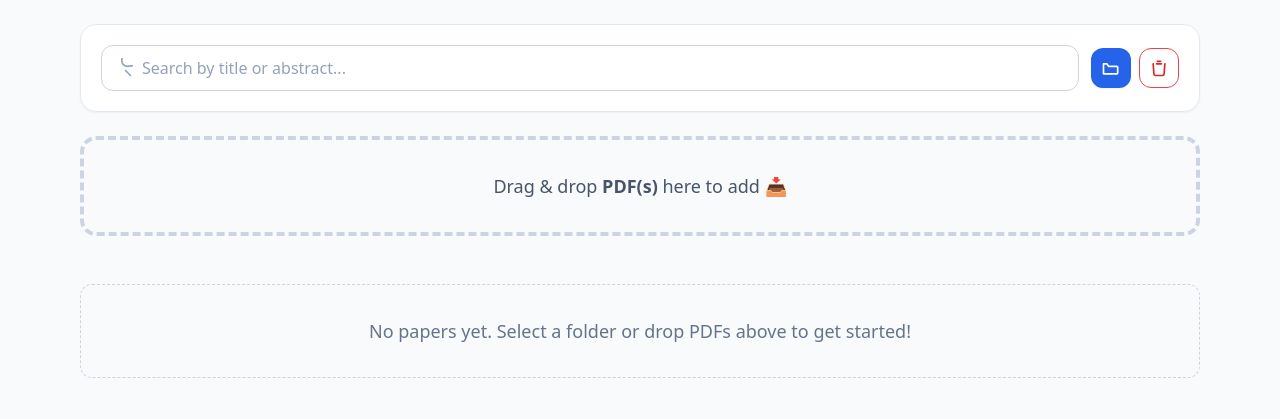
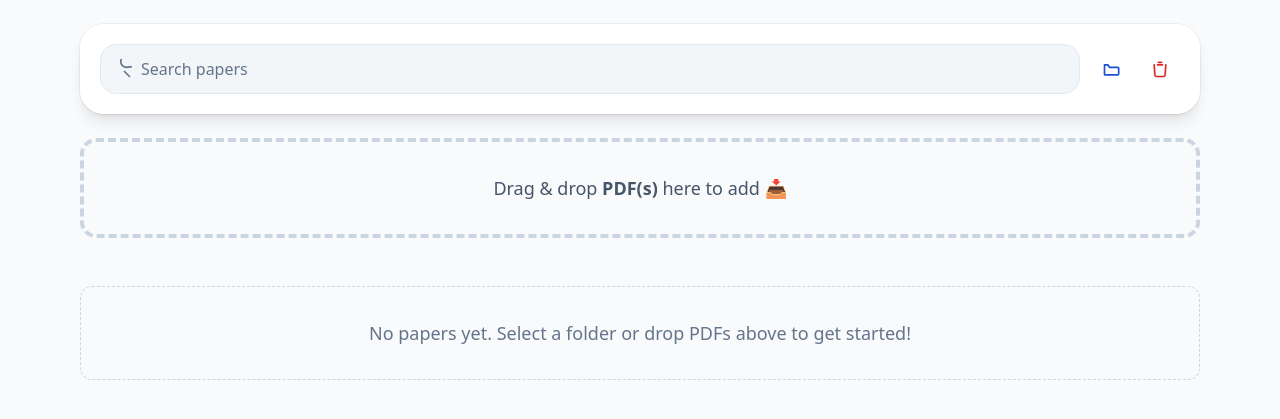
Before and after one commit to kazisr/PaperShelf, a FastAPI app: page / in a window 1280 px wide. Shown: the part 57-476 px from the top of the page. Run offline with FastAPI, Linux system fonts and the light colour scheme; data that the repository does not hold is empty; some libraries are stand-ins or nearby versions.

Commit message:
search bar redesigned with M3 theme

```diff
--- a/templates/index.html
+++ b/templates/index.html
@@ -1,39 +1,47 @@
 {% extends "base.html" %} {% block title %}PaperShelf Library{% endblock %} {%
 block content %}
 
-<!-- Top panel (redesigned, all features preserved) -->
-<div class="rounded-2xl border border-slate-200 dark:border-slate-700 bg-white/90 dark:bg-slate-900/80 shadow-sm p-4 md:p-5 mb-6 backdrop-blur supports-[backdrop-filter]:backdrop-blur">
+<!-- Top panel · Material 3 style (all features preserved) -->
+<div class="mb-6">
+  <div class="rounded-3xl bg-white/95 dark:bg-slate-900/80 shadow-lg ring-1 ring-slate-950/5 dark:ring-white/10 backdrop-blur supports-[backdrop-filter]:backdrop-blur">
+    <div class="p-4 md:p-5">
       <div class="flex flex-col gap-4">
-    <!-- Row: Search + Actions -->
+
+        <!-- Row: Search (filled text field) + Actions (icon buttons) -->
         <div class="flex items-center gap-3">
-      <!-- Search (GET form) -->
+          <!-- Search (GET form) · M3 filled text field with leading icon -->
           <form method="get" class="relative flex-1 min-w-0">
-        <svg class="w-5 h-5 text-slate-400 dark:text-slate-400 absolute left-3 top-1/2 -translate-y-1/2" xmlns="http://www.w3.org/2000/svg" fill="none" viewBox="0 0 24 24" stroke="currentColor" aria-hidden="true">
+            <label class="absolute left-3 top-1/2 -translate-y-1/2 pointer-events-none">
+              <svg class="w-5 h-5 text-slate-500 dark:text-slate-400" xmlns="http://www.w3.org/2000/svg" fill="none" viewBox="0 0 24 24" stroke="currentColor" aria-hidden="true">
                 <path stroke-linecap="round" stroke-linejoin="round" stroke-width="2" d="M21 21l-6-6m2-5a7 7 7 0 11-14 0 7 7 0 0114 0z" />
               </svg>
+            </label>
             <input
               name="q"
               value="{{ q }}"
-          placeholder="Search by title or abstract..."
-          class="w-full rounded-xl border border-slate-300 dark:border-slate-600 bg-white dark:bg-slate-800 pl-10 pr-4 py-2.5 text-slate-800 dark:text-slate-100 placeholder:text-slate-400 focus:ring-2 focus:ring-blue-500 focus:border-blue-500 outline-none transition"
+              placeholder="Search papers"
+              class="w-full pl-10 pr-4 py-3 rounded-2xl bg-slate-100/90 dark:bg-slate-800/80 text-slate-900 dark:text-slate-100 placeholder:text-slate-500 dark:placeholder:text-slate-400 border border-slate-200 dark:border-slate-700 focus:outline-none focus:ring-2 focus:ring-blue-600/60 focus:border-blue-500 transition"
               oninput="liveSearch(this.value)"
             />
           </form>
 
-      <!-- Actions: Folder (label for #folderPicker) + Clean DB (POST form) -->
+          <!-- Actions (icon buttons with state layer) -->
           <div class="flex items-center gap-2 shrink-0">
-        <!-- Select Folder (icon-only button via label) -->
-        <label for="folderPicker" class="inline-flex items-center justify-center w-10 h-10 rounded-xl bg-blue-600 hover:bg-blue-700 text-white shadow-sm cursor-pointer transition" title="Select Folder" aria-label="Select Folder">
-          <svg xmlns="http://www.w3.org/2000/svg" class="w-5 h-5" fill="none" viewBox="0 0 24 24" stroke="currentColor" stroke-width="2" aria-hidden="true">
+            <!-- Select Folder (label controls hidden input) -->
+            <label for="folderPicker"
+                   class="relative inline-flex items-center justify-center size-10 rounded-full text-blue-700 dark:text-sky-300 hover:bg-blue-600/10 dark:hover:bg-white/10 active:scale-[0.98] transition"
+                   title="Select folder" aria-label="Select folder">
+              <svg xmlns="http://www.w3.org/2000/svg" class="size-5" fill="none" viewBox="0 0 24 24" stroke="currentColor" stroke-width="2" aria-hidden="true">
                 <path stroke-linecap="round" stroke-linejoin="round" d="M3 7h4l2 3h10a1 1 0 011 1v7a1 1 0 01-1 1H3V7z" />
               </svg>
             </label>
             <input id="folderPicker" type="file" webkitdirectory directory multiple hidden />
 
-        <!-- Clean DB (icon-only POST) -->
+            <!-- Clean DB (POST) -->
             <form method="post" action="/dev/clean" class="shrink-0" title="Clean DB &amp; Files" aria-label="Clean DB &amp; Files">
-          <button class="inline-flex items-center justify-center w-10 h-10 rounded-xl border border-red-500 text-red-600 hover:bg-red-50 dark:hover:bg-red-900/20 transition">
-            <svg xmlns="http://www.w3.org/2000/svg" class="w-5 h-5" fill="none" viewBox="0 0 24 24" stroke="currentColor" stroke-width="2" aria-hidden="true">
+              <button type="submit"
+                class="relative inline-flex items-center justify-center size-10 rounded-full text-red-600 dark:text-red-400 border border-transparent hover:bg-red-600/10 dark:hover:bg-white/10 active:scale-[0.98] transition">
+                <svg xmlns="http://www.w3.org/2000/svg" class="size-5" fill="none" viewBox="0 0 24 24" stroke="currentColor" stroke-width="2" aria-hidden="true">
                   <path stroke-linecap="round" stroke-linejoin="round" d="M19 7l-.867 12.142A2 2 0 0116.138 21H7.862a2 2 0 01-1.995-1.858L5 7m5-3h4m-5 3h6" />
                 </svg>
               </button>
@@ -41,30 +49,34 @@ block content %}
           </div>
         </div>
 
-    <!-- Row: Progress (hidden by default; shown during uploads, compact modern UI) -->
-    <div id="progressWrap" class="hidden w-full">
-      <div class="flex items-center gap-3">
-        <div class="relative flex-1 w-full">
-          <!-- Header row: spinner + filename (left) and percentage (right) -->
-          <div class="flex items-center justify-between mb-1">
-            <div class="flex items-center gap-2 min-w-0">
-              <!-- CSS spinner (no external icons) -->
-              <span class="inline-block w-4 h-4 border-2 border-blue-500 border-t-transparent rounded-full animate-spin"></span>
+        <!-- Row: Progress (Material 3 linear indicator) -->
+        <div id="progressWrap" class="hidden">
+          <div class="flex flex-col gap-1">
+            <div class="flex items-center justify-between">
+              <div class="flex items-center gap-2.5 min-w-0">
+                <!-- Material 3 circular progress indicator (indeterminate) -->
+                <span role="status" aria-live="polite" class="inline-flex items-center justify-center">
+                  <svg class="w-5 h-5 text-blue-600 dark:text-sky-400 animate-spin" viewBox="0 0 48 48" fill="none" aria-hidden="true">
+                    <!-- Track -->
+                    <circle cx="24" cy="24" r="20" stroke="currentColor" stroke-opacity="0.2" stroke-width="4" />
+                    <!-- Active arc -->
+                    <path d="M44 24a20 20 0 0 0-20-20" stroke="currentColor" stroke-width="4" stroke-linecap="round" />
+                  </svg>
+                  <span class="sr-only">Uploading…</span>
+                </span>
                 <span id="progressFile" class="truncate text-sm text-slate-700 dark:text-slate-200">Preparing…</span>
               </div>
               <span id="progressPct" class="text-xs font-semibold text-slate-500 dark:text-slate-400">0%</span>
             </div>
-
-          <!-- Slim progress bar -->
-          <div class="h-1.5 w-full rounded-full bg-slate-200 dark:bg-slate-700 overflow-hidden">
-            <div id="progressBar" class="h-full rounded-full transition-[width] duration-300 bg-gradient-to-r from-blue-500 to-indigo-500" style="width:0%"></div>
+            <div class="h-1.5 w-full rounded-full bg-slate-200/90 dark:bg-slate-700/70 overflow-hidden">
+              <div id="progressBar" role="progressbar" aria-valuemin="0" aria-valuemax="100"
+                   class="h-full rounded-full transition-[width] duration-300 bg-gradient-to-r from-blue-600 via-indigo-500 to-purple-500"
+                   style="width:0%"></div>
+            </div>
+            <div class="text-[11px] leading-4 text-slate-500 dark:text-slate-400"><span id="progressCounter">0/0</span></div>
+          </div>
         </div>
 
-          <!-- Counter (tiny text) -->
-          <div class="mt-1 text-[10px] leading-4 text-slate-400 dark:text-slate-500">
-            <span id="progressCounter">0/0</span>
-          </div>
-        </div>
       </div>
     </div>
   </div>
```
Lines whose indentation alone changed are shown as unchanged.
